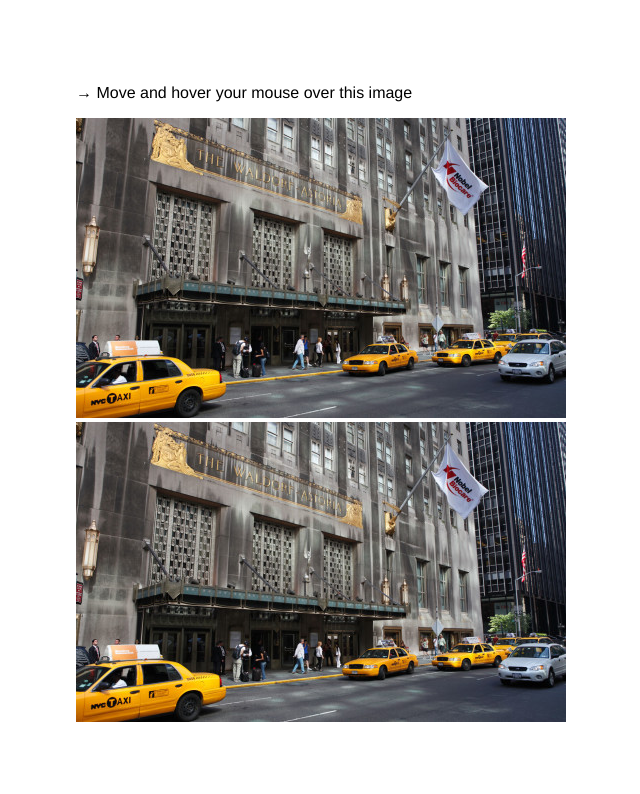
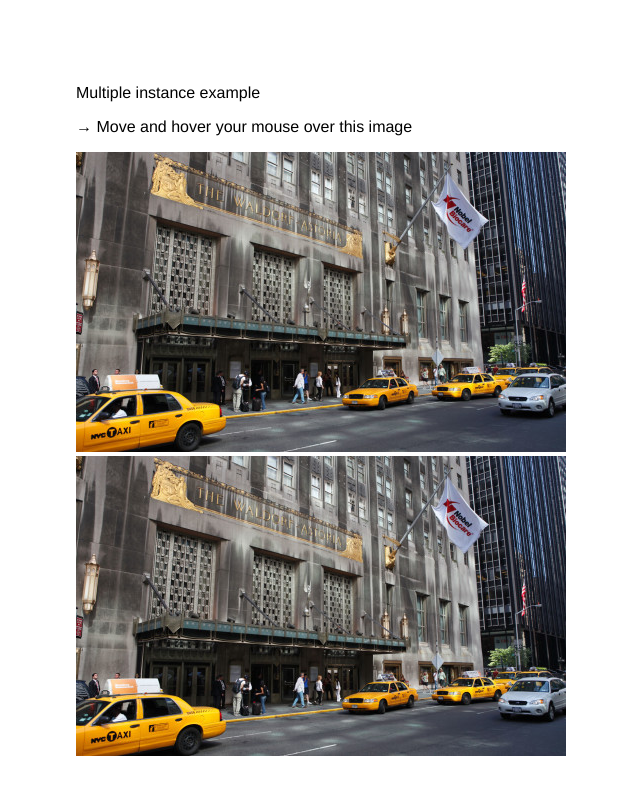
Before and after one commit to oldmill1/Hover-Scrub, a plain HTML site: page test2.html in a window 1280 px wide. Shown: the whole page, without its empty margins (264-904 px from the left). Drawn offline with Linux system fonts and the light colour scheme.

Commit message:
added some title descritions

```diff
--- a/test2.html
+++ b/test2.html
@@ -1,7 +1,7 @@
 <!DOCTYPE html>
 <html>
 <head>
-<title>iPhoto Multi-Image Scroll</title>
+<title>Multiple Instance Example</title>
 <style>
 .wrap {
   width:600px;margin:0 auto; padding-top:60px;font-family: Helvetica, Arial, sans-serif;
@@ -10,6 +10,7 @@
 </head>
 <body>
   <div class="wrap">
+    <p>Multiple instance example</p>
     <p>&rarr; Move and hover your mouse over this image</p>
     <img src="./images/TheWaldorfAstoria01-490x300.jpeg" data-images="./images/TheWaldorfAstoria01-490x300.jpeg, ./images/TheWaldorfAstoria02-490x300.jpeg, ./images/TheWaldorfAstoria03-490x300.jpeg, ./images/TheWaldorfAstoria05-480x300.jpeg, ./images/LittleItaly01-490x300.jpeg, ./images/LittleItaly02-490x300.jpeg, ./images/LittleItaly03-490x300.jpeg, ./images/LittleItaly04-490x300.jpeg, ./images/LittleItaly05-490x300.jpeg" class="main_image" />
 
```
